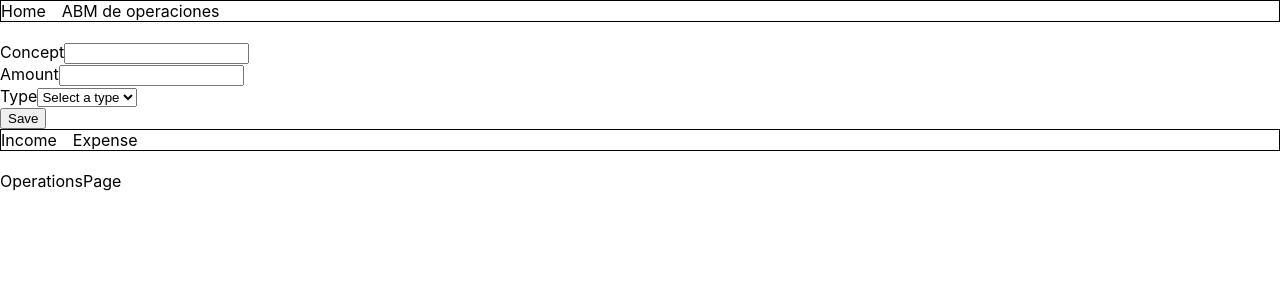
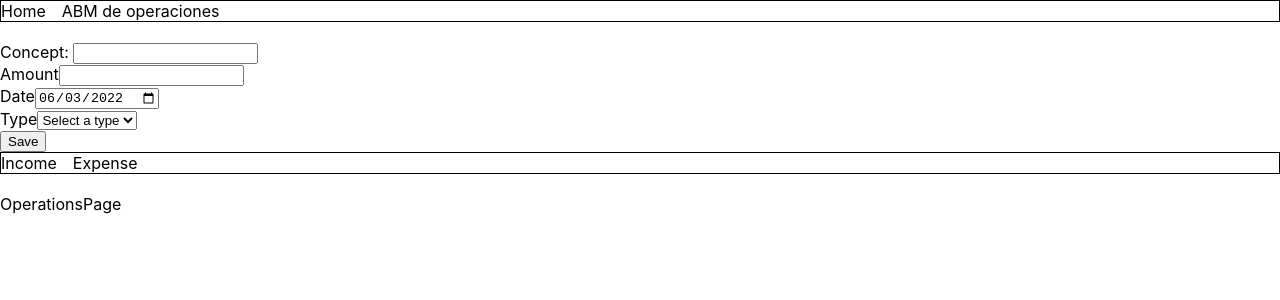
Before and after one commit to JPerezC92/challenge-full-stack-alkemy-frontend, a Next.js app: page /operations in a window 1280 px wide. Shown: the top 300 px of the page. Built offline with nearby package versions, Linux system fonts and the light colour scheme.

Commit message:
feat: added input date to MovementRegisterForm

```diff
--- a/src/modules/movements/containers/MovementRegisterForm/MovementRegisterForm.tsx
+++ b/src/modules/movements/containers/MovementRegisterForm/MovementRegisterForm.tsx
@@ -6,6 +6,7 @@ import { useCallableRequest } from "src/modules/shared/hooks/useCallableRequest"
 import { useForm } from "src/modules/shared/hooks/useForm";
 import { MyRepository } from "src/modules/shared/service/MyRepository";
 import { capitalize } from "src/modules/shared/utils/capitalize";
+import { getCurrentDateString } from "src/modules/shared/utils/getCurrentDateString";
 
 type MovementRegisterFormProps = {
   movementsRepository: MyRepository<MovementsRepository>;
@@ -23,7 +24,12 @@ export const MovementRegisterForm: React.FC<MovementRegisterFormProps> = ({
 
   const { formValues, names, ids, handleChange, handleSubmit } =
     useForm<MovementCreateDto>({
-      initialValues: { concept: "", amount: "", type: "" },
+      initialValues: {
+        concept: "",
+        amount: "",
+        type: "",
+        date: getCurrentDateString(),
+      },
       onSubmit: async (values, resetValues) => {
         await createMovement.execute({
           ...values,
@@ -38,7 +44,7 @@ export const MovementRegisterForm: React.FC<MovementRegisterFormProps> = ({
     <>
       <form onSubmit={handleSubmit} role="form">
         <div>
-          <label htmlFor={ids.concept}>{capitalize(names.concept)}</label>
+          <label htmlFor={ids.concept}>{capitalize(names.concept)}: </label>
           <input
             id={ids.concept}
             name={names.concept}
@@ -57,6 +63,18 @@ export const MovementRegisterForm: React.FC<MovementRegisterFormProps> = ({
             onChange={handleChange}
             type="number"
             value={formValues.amount}
+            required
+          />
+        </div>
+
+        <div>
+          <label htmlFor={ids.date}>{capitalize(names.date)}</label>
+          <input
+            id={ids.date}
+            name={names.date}
+            onChange={handleChange}
+            type="date"
+            value={formValues.date}
             required
           />
         </div>
--- a/src/modules/movements/dto/MovementCreateDto.ts
+++ b/src/modules/movements/dto/MovementCreateDto.ts
@@ -1,7 +1,8 @@
 import { MovementType } from "src/modules/movements/models/MovementType";
 
 export interface MovementCreateDto {
+  amount: number;
   concept: string;
-  amount: number;
+  date: string;
   type: MovementType;
 }
--- a/src/modules/movements/service/MovementsRepository.ts
+++ b/src/modules/movements/service/MovementsRepository.ts
@@ -1,7 +1,7 @@
+import { MovementCreateDto } from "src/modules/movements/dto/MovementCreateDto";
 import { MovementEndpoint } from "src/modules/movements/dto/MovementEndpoint";
+import { MovementType } from "src/modules/movements/models/MovementType";
 import { OrderType } from "src/modules/shared/models/OrderType";
-import { MovementCreateDto } from "../dto/MovementCreateDto";
-import { MovementType } from "../models/MovementType";
 
 export interface MovementsRepository {
   query(query: {
--- /dev/null
+++ b/src/modules/shared/utils/getCurrentDateString.ts
@@ -0,0 +1,4 @@
+export function getCurrentDateString(): string {
+  const date = new Date().toISOString().split("T")[0];
+  return date;
+}
```
Also changed, not shown: src/modules/shared/utils/capitalize.ts (renamed from src/modules/shared/utils/capitalize.tsx), 2 other files (tests, documents, lock files or other folders).
